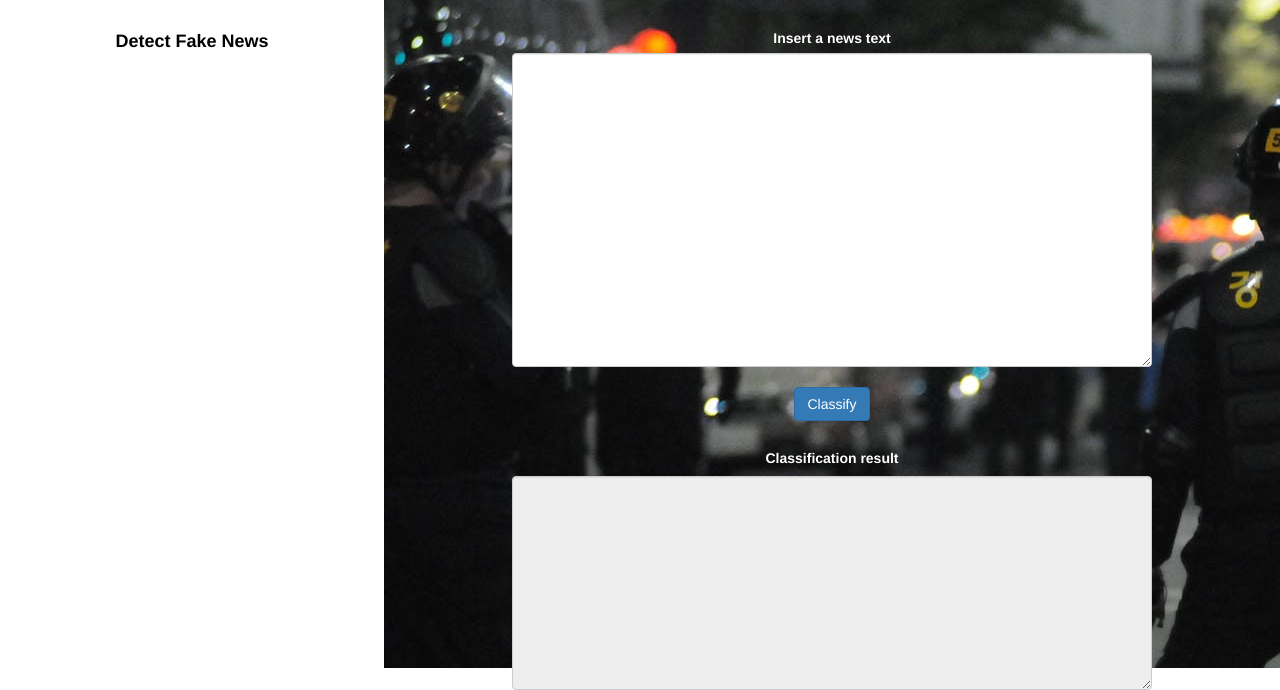
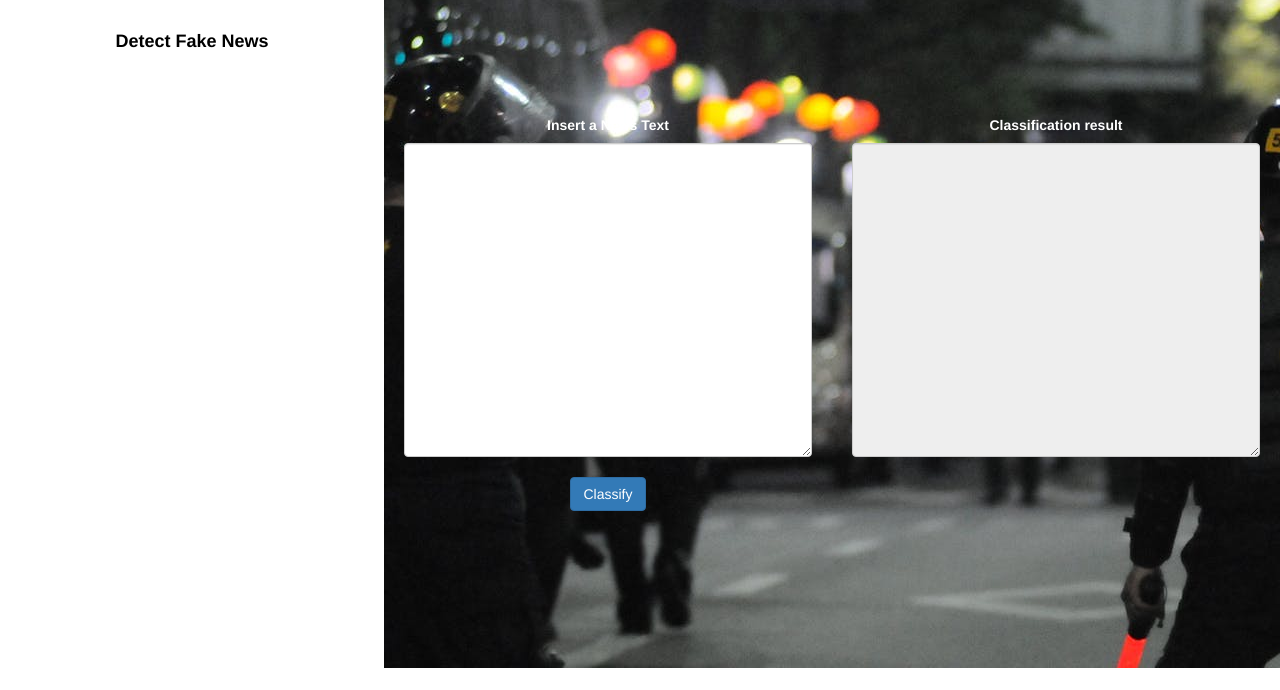
Before and after one commit to y4nrui/nlp-project, a plain HTML site: page Tm-app/classification_form.html in a window 1280 px wide. Shown: the part 132-822 px from the top of the page. After the commit the page ends 800 px from the top, so only its background shows below. Drawn offline with nearby package versions, Linux system fonts and the light colour scheme.

Commit message:
modified TM web app

```diff
--- a/Tm-app/classification_form.html
+++ b/Tm-app/classification_form.html
@@ -69,10 +69,12 @@
 
 
         .form-group{
+            margin-top: 90px;
             width: 50%;
-            position: absolute;
-            top: 20%;
-            left: 40%;
+            float: left;
+            padding: 20px;
+
+
         }
 
         .active{
@@ -92,6 +94,8 @@
         li:hover a{
             color: black;
         }
+
+
   </style>
 
 
@@ -128,16 +132,20 @@
 
             <!-- FORM TO PASTE ARTICLE -->
             <div class="form-group">
-                <label for="news">Insert a news text</label>
+                <h5><b>Insert a News Text</b></h5>
                 <textarea rows="15" cols = "100" class="form-control" name="article" id="article"></textarea>
                 <br>
                 <button type='button' class="btn btn-primary"  id='summarize' onclick='classify()'><span>Classify</span></button>
                 <br><br>
+
+            </div>
+
+            <div class="form-group">
                 <!-- OUTPUT OF RESULT -->
                 <h5><b>Classification result</b></h5>
 
                 <div id='result'>
-                    <textarea id='result'rows="10" cols = "100" class="form-control" name="article" id="article" readonly></textarea>
+                    <textarea id='result'rows="15" cols = "100" class="form-control" name="article" id="article" readonly></textarea>
                 </div>
             </div>
 
```
Also changed, not shown: Tm-app/summarization_form.html (+12 -6 lines).
